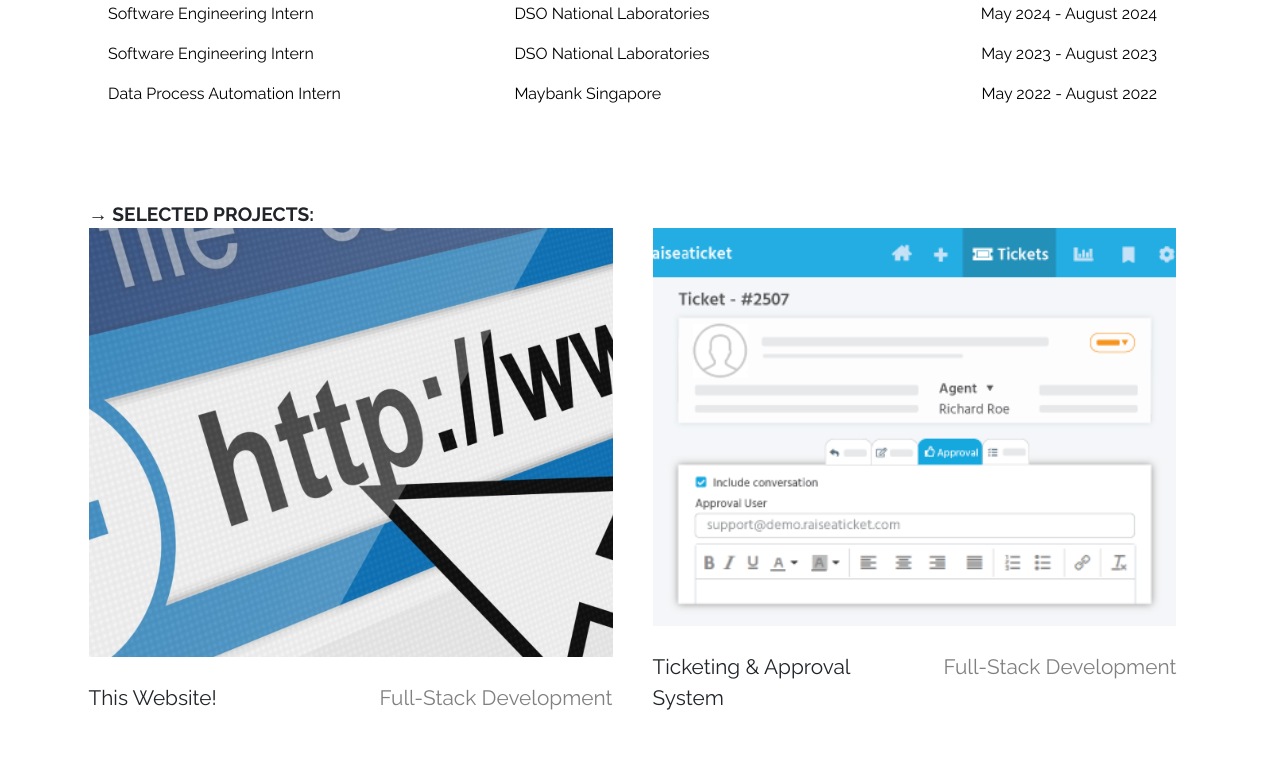
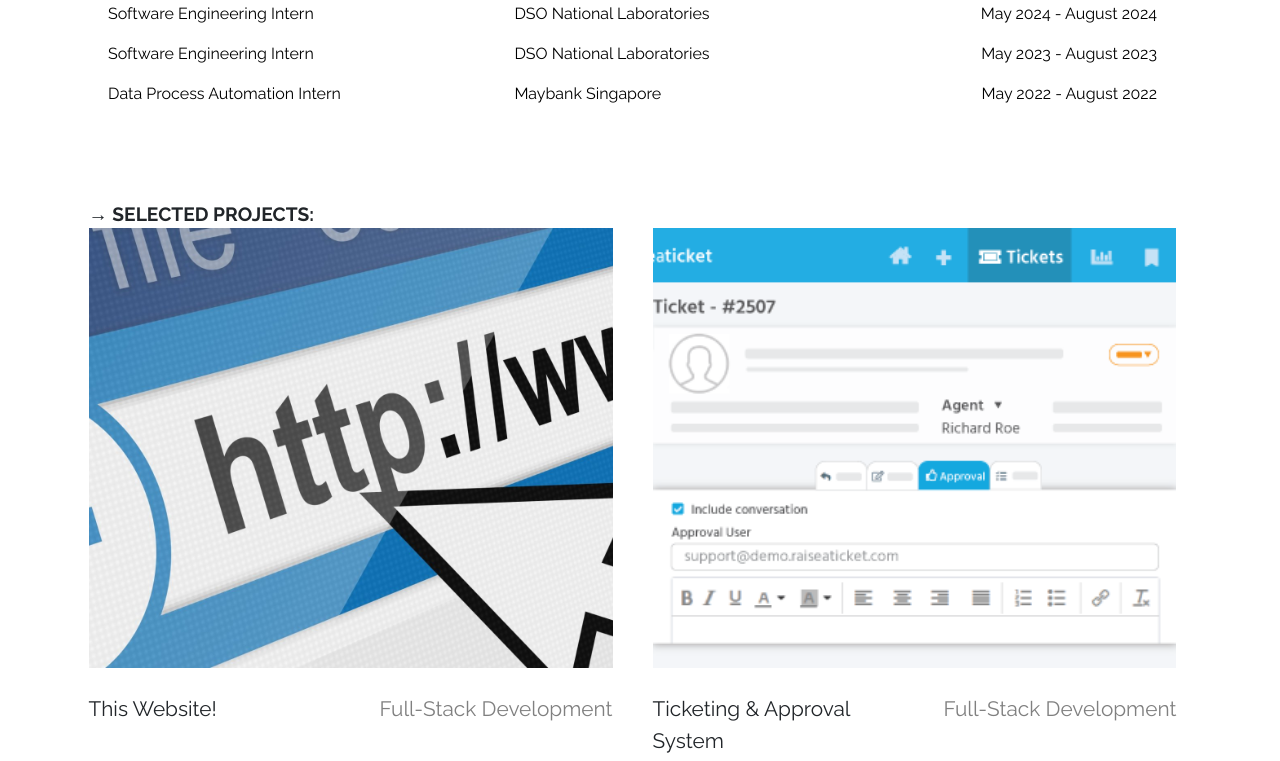
Before and after one commit to marcusyeoyh/website, a React (Vite) app in the folder react-app/: page / in a window 1280 px wide. Shown: the part 1960-2721 px from the top of the page. Built offline with nearby package versions, Linux system fonts and the light colour scheme; grey boxes are pictures that could not be loaded.

Commit message:
Adjusted portfolio image heights

```diff
--- a/react-app/src/components/ProjectContainer.css
+++ b/react-app/src/components/ProjectContainer.css
@@ -48,7 +48,7 @@
 
 .container-imageholder img {
   width: 100%;
-  height: 100%;
+  height: 440px;
   object-fit: cover;
 }
 
--- a/react-app/src/pages/Home.tsx
+++ b/react-app/src/pages/Home.tsx
@@ -30,6 +30,9 @@ const Home = () => {
       (entries) => {
         entries.forEach((entry) => {
           if (entry.isIntersecting) {
+            console.log(
+              `Section ${entry.target.id} is intersecting ${entry.isIntersecting}`
+            );
             setActiveSection(entry.target.id);
           }
         });
--- a/react-app/src/pages/Portfolio.css
+++ b/react-app/src/pages/Portfolio.css
@@ -24,7 +24,6 @@
 
 .table-container {
   padding: 0 100px; /* Add 100px padding to the left and right */
-  overflow-x: auto; /* Optional: allow horizontal scrolling if needed */
 }
 
 .lastcol {
@@ -39,11 +38,11 @@
 .containerleft {
   display: flex;
   width: 50%;
-  margin-right: 20px;
+  padding-right: 20px;
 }
 
 .containerright {
   display: flex;
   width: 50%;
-  margin-left: 20px;
+  padding-left: 20px;
 }
--- a/react-app/src/pages/Portfolio.tsx
+++ b/react-app/src/pages/Portfolio.tsx
@@ -8,8 +8,7 @@ import rehome from "../assets/rehome.png";
 const Portfolio = () => {
   return (
     <div className="portfolio-page">
-      <div>
-        <div className="portfolio-header" style={{ marginBottom: "10px" }}>
+      <div className="portfolio-header" style={{ paddingBottom: "10px" }}>
         → ACADEMIC JOURNEY:
       </div>
       <div className="table-container">
@@ -30,9 +29,7 @@ const Portfolio = () => {
           </tbody>
         </table>
       </div>
-      </div>
-      <div>
-        <div className="portfolio-header" style={{ marginBottom: "10px" }}>
+      <div className="portfolio-header" style={{ paddingBottom: "10px" }}>
         → PAST EXPERIENCES:
       </div>
       <div className="table-container">
@@ -56,9 +53,6 @@ const Portfolio = () => {
           </tbody>
         </table>
       </div>
-      </div>
-
-      <div>
       <div className="portfolio-header">→ SELECTED PROJECTS:</div>
       <div>
         <div className="container-list">
@@ -103,7 +97,6 @@ const Portfolio = () => {
         </div>
       </div>
     </div>
-    </div>
   );
 };
 
```
Lines whose indentation alone changed are shown as unchanged.
